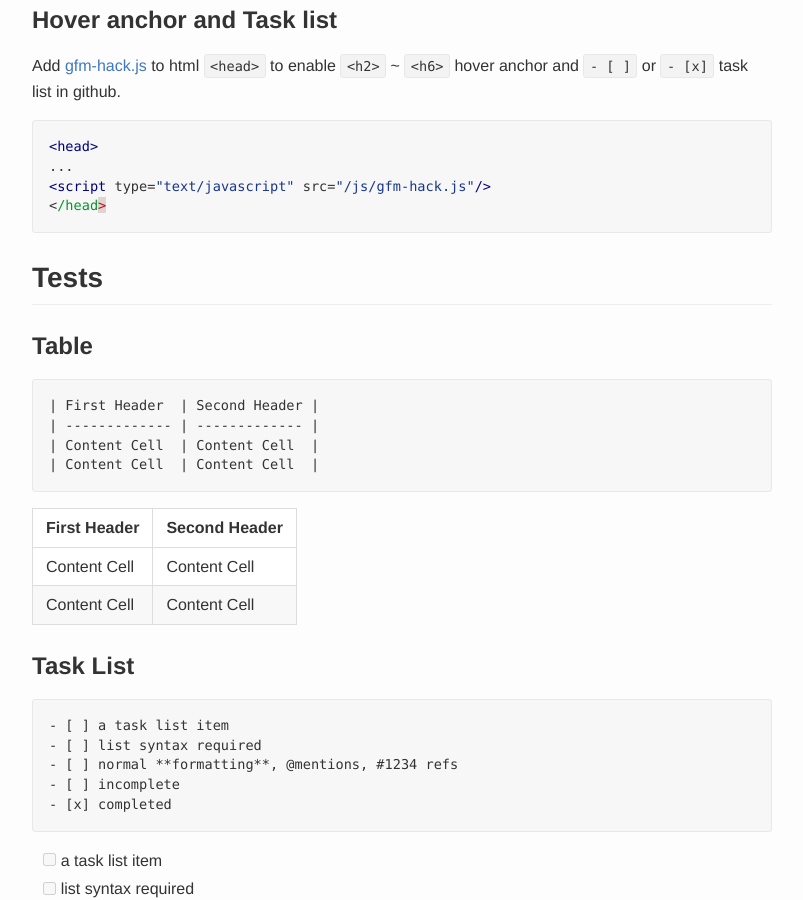
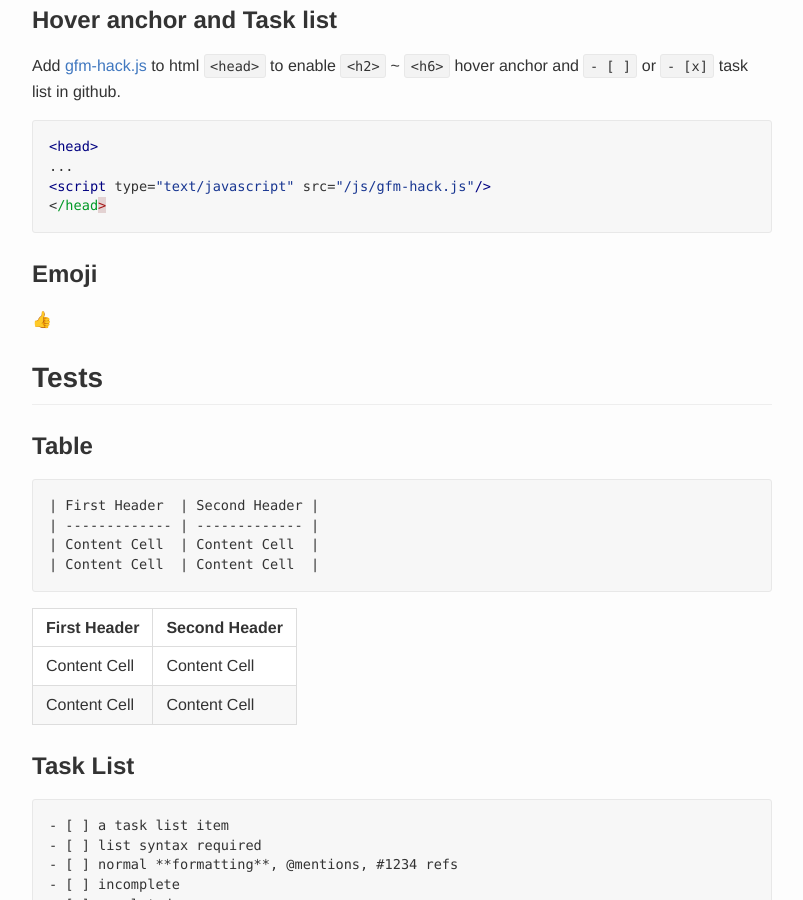
Before and after one commit to galenlin/galenlin.github.io, a Jekyll site: the page built from en/_posts/2016-01-29-jekyll-github-flavored-markdown.markdown, in a window 1280 px wide and 900 px high, scrolled down 863 px. Shown: the whole window, without its empty margins (238-1041 px from the left). Built offline with Jekyll 4.4.1, drawn with Linux system fonts in a browser that asks for light colours; emoji names are drawn with the system emoji font; Markdown is read by kramdown in place of the engine named in the settings; comment, search, counter and statistics services are not loaded.

Commit message:
Test emoji

````diff
--- /dev/null
+++ b/Gemfile
@@ -0,0 +1 @@
+gem 'jemoji'
--- a/_config.yml
+++ b/_config.yml
@@ -1,3 +1,6 @@
+# Dependencies
+gems: [jemoji]
+
 # Site settings
 title: GalenLin's Blog
 email: oolgloo.2012@gmail.com
--- a/en/_posts/2016-01-29-jekyll-github-flavored-markdown.markdown
+++ b/en/_posts/2016-01-29-jekyll-github-flavored-markdown.markdown
@@ -48,6 +48,10 @@ Add [gfm-hack.js][gfm-hack] to html `<head>` to enable `<h2>` ~ `<h6>` hover anc
 <script type="text/javascript" src="/js/gfm-hack.js"/>
 </head>
 ```
+
+### Emoji
+
+:+1:
 
 ## Tests
 
````
